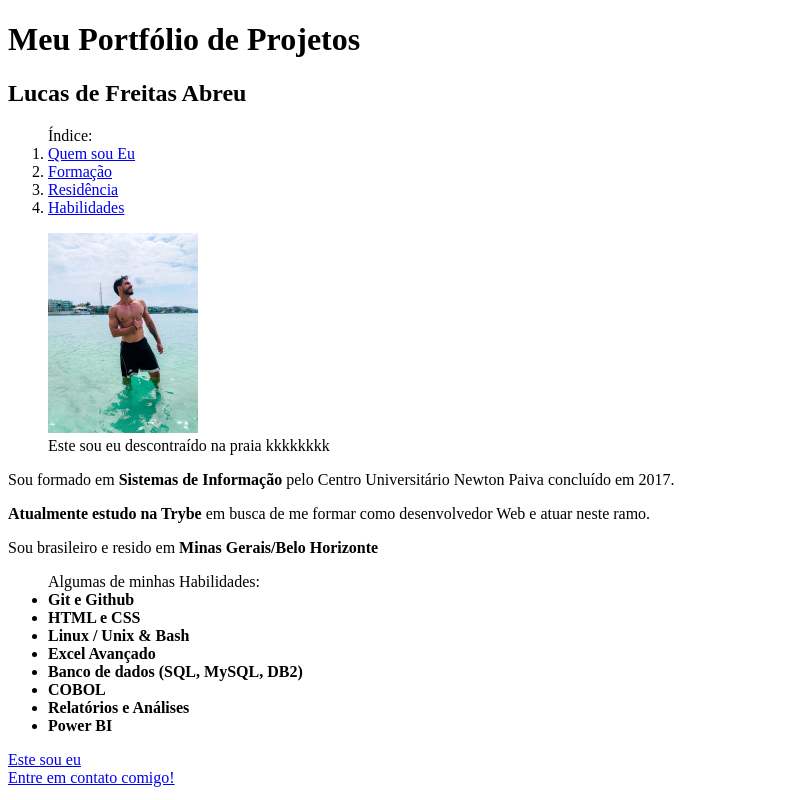
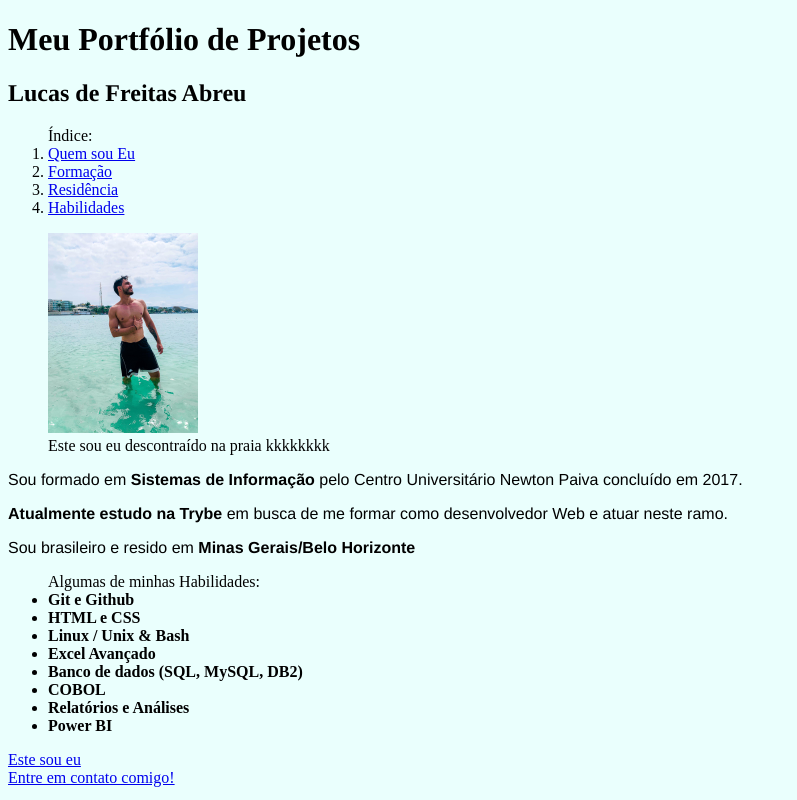
Before and after one commit to defreitaslucas/defreitaslucas.github.io, a plain HTML site: page index.html in a window 1280 px wide. Shown: the whole page, without its empty margins (0-797 px from the left). Drawn offline with Linux system fonts and the light colour scheme.

Commit message:
inclusao do background e fonts

```diff
--- a/index.html
+++ b/index.html
@@ -4,6 +4,17 @@
     <meta charset="UTF-8">
     <title>Lucas de Freitas Abreu</title>
     <!-- <link rel="stylesheet" type="text/css" href=""> -->
+    <style>
+      h1, h2{
+        font-family: Times;
+      }
+      p{
+        font-family: Helvetica;
+      }
+      body{
+        background-color: #EAFFFD;
+      }
+    </style>
   </head>
   <body>
     <h1>Meu Portfólio de Projetos</h1>
```
